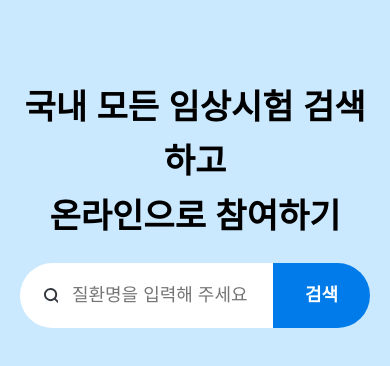
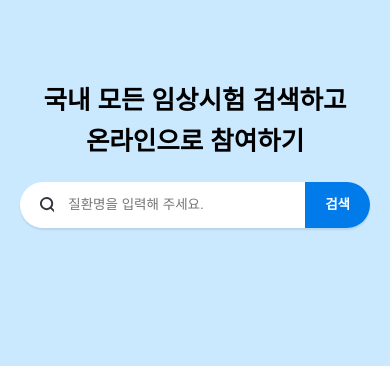
Before and after one commit to y-solb/wanted-codestates-project-10, a React (Create React App) app: page / in a window 390 px wide. Shown: the top 366 px of the page. Built offline with nearby package versions, Linux system fonts and the light colour scheme.

Commit message:
Design: 반응형으로 수정

```diff
--- a/src/components/SearchBar.js
+++ b/src/components/SearchBar.js
@@ -10,6 +10,10 @@ const SearchContainer = styled.div`
   flex-direction: row;
   width: 100%;
   border-radius: 42px;
+  @media screen and (max-width: 1040px) {
+    height: 46px;
+    box-shadow: 0px 2px 2px rgb(30 32 37 / 10%);
+  }
 `;
 
 const SearchBox = styled.div`
@@ -21,6 +25,9 @@ const SearchBox = styled.div`
   padding: 20px 24px;
   background-color: ${({ theme }) => theme.colors.white};
   border-radius: 42px 0px 0px 42px;
+  @media screen and (max-width: 1040px) {
+    padding: 12px 20px;
+  }
 `;
 
 const SearchInput = styled.input`
@@ -42,8 +49,8 @@ const SearchButton = styled.button`
   font-size: 1.125rem;
   font-weight: 700;
   line-height: 1.6;
-  :focus {
-    outline: 2px solid ${({ theme }) => theme.colors.black};
+  @media screen and (max-width: 1040px) {
+    padding: 0px 20px;
   }
 `;
 
--- a/src/components/SearchItem.js
+++ b/src/components/SearchItem.js
@@ -12,6 +12,9 @@ const Item = styled.li`
   :hover {
     outline: none;
     background-color: ${({ theme }) => theme.colors.lightGray};
+  }
+  @media screen and (max-width: 1040px) {
+    padding: 6px 24px;
   }
 `;
 
--- a/src/components/SearchList.js
+++ b/src/components/SearchList.js
@@ -6,9 +6,12 @@ import SearchItem from './SearchItem';
 
 const List = styled.ul`
   margin-top: 8px;
-  padding: 16px 0px 16px 0px;
+  padding: 16px 0px;
   background-color: ${({ theme }) => theme.colors.white};
   border-radius: 20px;
+  @media screen and (max-width: 1040px) {
+    padding: 12px 0px;
+  }
 `;
 
 const ListText = styled.p`
--- a/src/styles/GlobalStyle.js
+++ b/src/styles/GlobalStyle.js
@@ -8,6 +8,12 @@ const GlobalStyle = createGlobalStyle`
 
   html{
     font-size:16px ;
+  }
+
+  @media screen and (max-width: 1040px) {
+    html {
+    font-size: 12px;
+    }
   }
 
   body {
```
